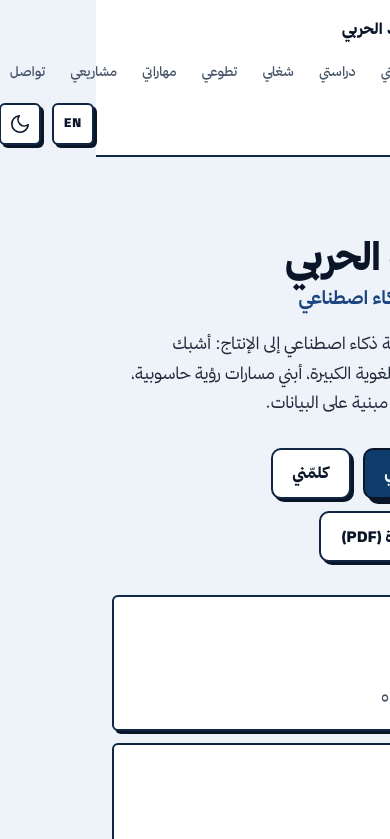
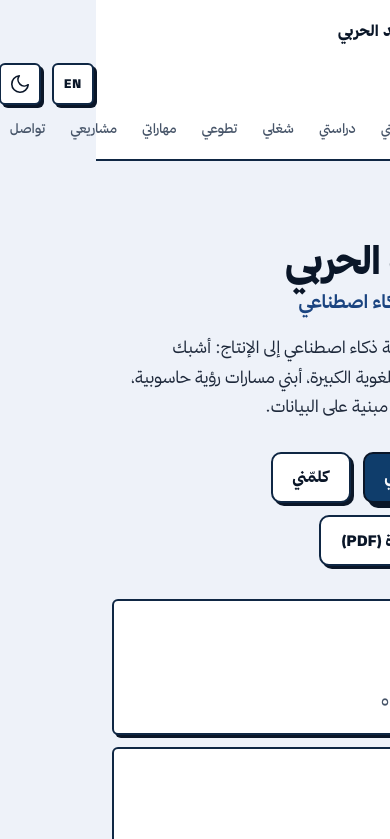
Before and after one commit to iksasa15/Portfolio, a React (Vite) app: page / in a window 390 px wide. Shown: the top 839 px of the page. Built offline with nearby package versions, Linux system fonts and the light colour scheme.

Commit message:
Refactor CSS styles to utilize a new header control variable for consistent sizing across components. Update locale and theme toggle dimensions, and adjust brand mark styling for improved layout and responsiveness.

```diff
--- a/src/index.css
+++ b/src/index.css
@@ -27,6 +27,7 @@ html[data-theme='dark'] {
   --nav-hover-bg: #1a2940;
   --ghost-btn-bg: #121d2e;
   --ghost-btn-border-hover: #f0f4fc;
+  --header-control: 42px;
 }
 
 html[data-theme='light'] {
@@ -56,6 +57,7 @@ html[data-theme='light'] {
   --nav-hover-bg: #d9e4f4;
   --ghost-btn-bg: #ffffff;
   --ghost-btn-border-hover: #0a1628;
+  --header-control: 42px;
 }
 
 *,
@@ -187,9 +189,9 @@ a {
 .locale-toggle {
   display: grid;
   place-items: center;
-  min-width: 42px;
-  height: 42px;
-  padding: 0 0.5rem;
+  min-width: var(--header-control);
+  height: var(--header-control);
+  padding: 0 0.45rem;
   border-radius: var(--radius);
   border: 2px solid var(--border);
   background: var(--ghost-btn-bg);
@@ -226,8 +228,8 @@ a {
 .theme-toggle {
   display: grid;
   place-items: center;
-  width: 42px;
-  height: 42px;
+  width: var(--header-control);
+  height: var(--header-control);
   padding: 0;
   border-radius: var(--radius);
   border: 2px solid var(--border);
@@ -272,12 +274,14 @@ a {
 .brand__mark {
   display: grid;
   place-items: center;
-  width: 38px;
-  height: 38px;
+  flex-shrink: 0;
+  width: var(--header-control);
+  height: var(--header-control);
   border-radius: var(--radius);
   background: var(--accent);
   color: var(--on-accent);
-  font-size: 1.1rem;
+  font-size: 1rem;
+  line-height: 1;
   border: 2px solid var(--neo-ink);
   box-shadow: var(--shadow-sm);
 }
@@ -330,8 +334,10 @@ a {
     align-items: stretch;
   }
 
+  /* أدوات اللغة/الثيم فوق الروابط — يعمل في RTL و LTR */
   .header-tools {
-    align-self: flex-end;
+    order: -1;
+    margin-inline-start: auto;
   }
 
   .nav ul {
```
